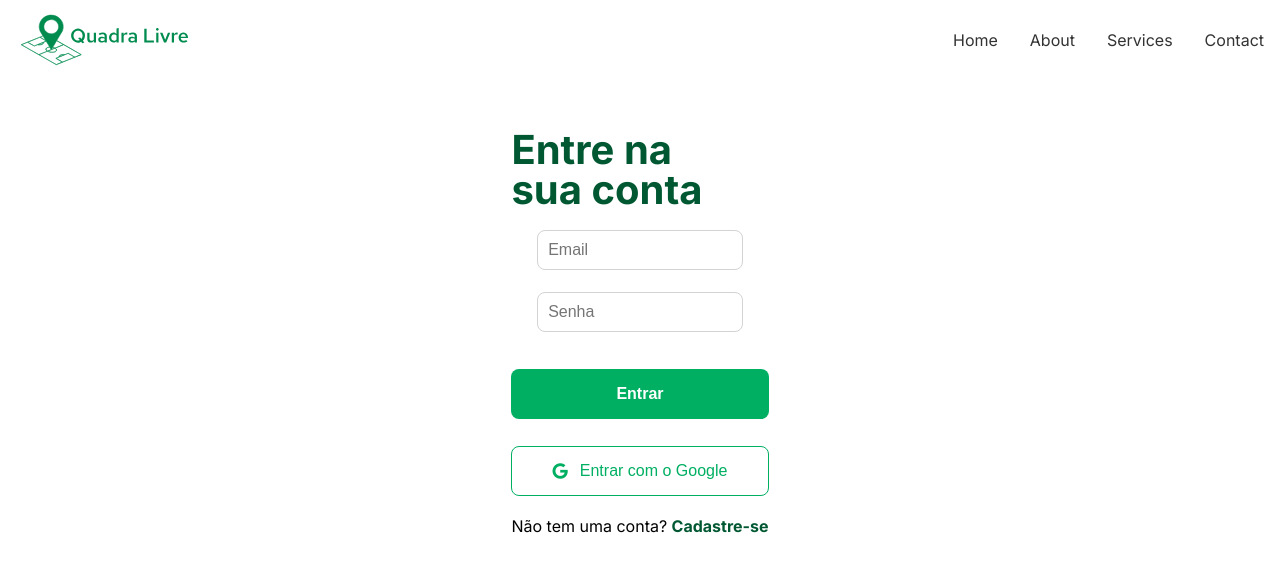
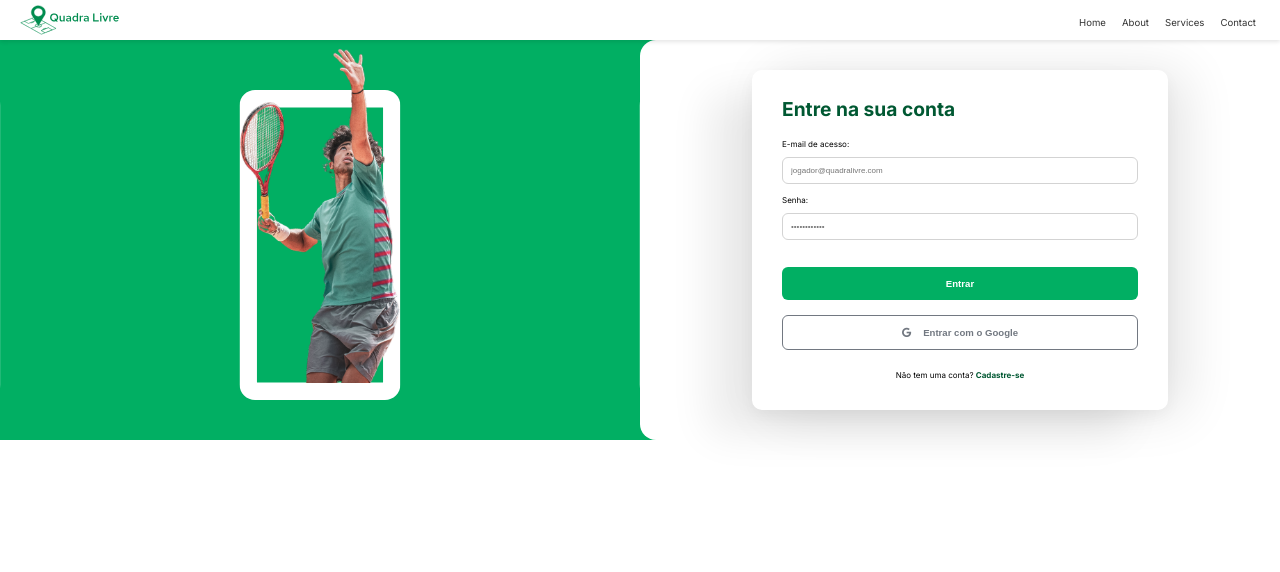
Before and after one commit to conectaesportes/Ce.Web, a React (Vite) app: page / in a window 1280 px wide. Shown: the top 572 px of the page. Built offline with nearby package versions, Linux system fonts and the light colour scheme.

Commit message:
refactor Login page and styles; add Auth component and restructure layout

```diff
--- a/index.html
+++ b/index.html
@@ -14,10 +14,7 @@
   <title>Vite + React</title>
 </head>
 
-<body style="
-margin: 0;
-width: 100vw;
-height: 100vh;">
+<body>
   <div id="root"></div>
   <script type="module" src="/src/main.jsx"></script>
 </body>
--- a/src/App.scss
+++ b/src/App.scss
@@ -1,30 +1,37 @@
 @use 'constants';
 
-#root .App {
-    height: 100vh;
-    width: inherit;
-    overflow: hidden;
-    font-family: 'Inter', sans-serif;
+#root, .App{
+    width: 100%;
+    height: 100%;
+    display: flex;
+    flex-direction: column;
+    overflow-y: auto;
 }
 
-
-
 input {
-    height: 40px;
-    box-sizing: border-box;
-    background-color: constants.$WHITE;
+    font-size: 1rem;
+    padding: .7rem;
+    margin-bottom: 1rem;
     border: 1px constants.$GRAY solid;
-    border-radius: 8px;
-    padding-left: 10px;
-    font-size: 1rem;
-    color: constants.$GRAY;
+    border-radius: 6px;
+    color: black;
+    width: 100%;
 }
 
 button {
-    border-radius: 8px;
-    height: 50px;
-    font-size: 1rem;
-    padding: 0 8px;
+    display: flex;
+    align-items: center;
+    justify-content: center;
+    font-weight: 700;
+    border-radius: 6px;
+    font-size: 1.2rem;
+    padding: 1rem;
+    border: none;
+    cursor: pointer;
+}
+
+label{
+    margin-bottom: 0.5rem;
 }
 
 img {
--- /dev/null
+++ b/src/Index.scss
@@ -0,0 +1,16 @@
+:root {
+    --primary-color: #4caf50;
+    --font-main: "Inter", sans-serif;
+}
+
+* {
+    margin: 0;
+    padding: 0;
+    box-sizing: border-box;
+}
+
+body {
+    font-family: var(--font-main);
+    width: 100vw;
+    height: 100vh;
+}
--- a/src/constants.scss
+++ b/src/constants.scss
@@ -3,6 +3,7 @@ $BACKGROUND: #f5f5f5;
 $WHITE: #FFFFFF;
 $BLACK: #000000;
 $GRAY: #D3D3D3;
+$DARK_GRAY: #727881;
 $DARK_GREEN: #005832;
 $LIGHT_GREEN: #00BE6B;
 $BTN_GREEN: #01AF63;
--- a/src/main.jsx
+++ b/src/main.jsx
@@ -1,6 +1,7 @@
 import { StrictMode } from 'react'
 import { createRoot } from 'react-dom/client'
 import App from './App.jsx'
+import './Index.scss';
 
 createRoot(document.getElementById('root')).render(
   <StrictMode>
--- /dev/null
+++ b/src/pages/Auth.scss
@@ -0,0 +1,133 @@
+@use '../constants.scss';
+
+.Login, .Register {
+  align-items: center;
+  justify-content: center;
+
+  .container-body {
+    display: flex;
+    flex-direction: row;
+    width: 100%;
+  }
+
+  .container-right {
+    width: 100%;
+    background-color: white;
+    border-top-left-radius: 16px;
+    border-bottom-left-radius: 16px;
+  }
+
+
+  .container-left {
+    display: none;
+  }
+}
+
+
+.container-form {
+  margin: 30px 0;
+  padding: 30px;
+
+  form{
+    display: flex;
+    flex-direction: column;
+  }
+
+  .title {
+    text-align: left;
+    font-size: 2.5rem;
+    line-height: 1;
+    color: constants.$DARK_GREEN;
+    width: 80%;
+    margin-bottom: 20px;
+  }
+
+  button {
+    width: 100%;
+    margin-top: 15px;
+  }
+
+  p {
+    margin-top: 20px;
+    text-align: center;
+  }
+
+  a {
+    color: constants.$DARK_GREEN;
+    text-decoration: none;
+    font-weight: 700;
+  }
+}
+
+.button-green {
+  background-color: constants.$BTN_GREEN;
+  color: constants.$WHITE;
+}
+
+.google-register {
+  background-color: transparent;
+  color: constants.$DARK_GRAY;
+  border: 1px solid constants.$DARK_GRAY;
+  gap: 12px;
+}
+
+
+
+
+@media (min-width: 720px) {
+
+  .Login, .Register {
+
+    .container-body {
+      background-color: constants.$BTN_GREEN;
+
+    }
+
+    .container-left {
+      display: flex;
+      width: 50%;
+      background-image: url('../assets/banner.svg');
+      background-size: contain;
+      background-position: center;
+    }
+
+    .container-right {
+      width: 50%;
+      display: flex;
+      justify-content: center;
+    }
+  }
+
+  .container-form {
+    height: fit-content;
+    width: 65%;
+    border-radius: 10px;
+    box-shadow: -43px 24px 40px 0px #00000014,
+      0px 6px 16px 0px #0000000A,
+      17px 3px 52px 0px #0000001C;
+
+    .title {
+      font-size: 1.2em;
+    }
+
+    label{
+      font-size: .5rem;
+    }
+
+    input{
+      font-size: 0.5rem;
+      padding: 0.5rem;
+      margin-bottom: 0.7rem;
+    }
+
+    button {
+      font-size: 0.6rem;
+      padding: 0.7rem;
+    }
+
+    p {
+      font-size: 0.5rem;
+    }
+  }
+
+}
--- a/src/pages/Components/Header.scss
+++ b/src/pages/Components/Header.scss
@@ -1,45 +1,26 @@
 // Header.scss
+@use '../../constants.scss';
 
 .header-component {
     width: 100%;
     height: 80px;
     display: flex;
     flex-direction: row;
-    justify-content: space-between;
+    justify-content: center;
     align-items: center;
     background-color: #ffffff;
     color: #333;
+    box-shadow: 0 2px 4px rgba(0, 0, 0, 0.1);
+    position: relative;
+    z-index: 2;
 
     .logo {
         width: 170px;
         height: fit-content;
-        font-weight: bold;
-        margin-left: 20px;
     }
 
     .nav {
-        display: flex;
-        gap: 1rem;
-
-        ul {
-            display: flex;
-            flex-direction: row;
-        }
-
-        li {
-            list-style: none;
-        }
-
-        a {
-            color: #333;
-            text-decoration: none;
-            padding: 0.5rem 1rem;
-            border-radius: 4px;
-
-            &:hover {
-                background-color: #444;
-            }
-        }
+        display: none;
     }
 
     .menu-icon {
@@ -49,24 +30,44 @@
     }
 }
 
-@media (max-width: 768px) {
+@media (min-width: 720px) {
     .header-component {
-        justify-content: center;
+        justify-content: space-between;
+        height: 40px;
+
+
 
         .nav {
-            display: none;
+            display: flex;
             flex-direction: column;
-            width: 100%;
+            margin-right: 20px;
+
+            ul {
+                display: flex;
+                flex-direction: row;
+                gap: 8px;
+            }
+
+            li {
+                list-style: none;
+            }
 
             a {
-                padding: 1rem;
-                width: 100%;
-                text-align: left;
+                color: #333;
+                text-decoration: none;
+                font-size: 0.6rem;
+                padding: 4px;
+                border-radius: 4px;
+
+                &:hover {
+                    border-bottom: 4px solid constants.$BTN_GREEN;
+                }
             }
         }
 
         .logo {
-            margin-left: 0;
+            width: 100px;
+            margin-left: 20px;
         }
 
         .menu-icon {
@@ -74,7 +75,7 @@
         }
     }
 
-    .header.active .nav {
-        display: flex;
-    }
+    // .header.active .nav {
+    //     display: flex;
+    // }
 }
--- a/src/pages/Login.jsx
+++ b/src/pages/Login.jsx
@@ -3,7 +3,7 @@ import { useNavigate } from 'react-router-dom';
 import { useAuth } from '../context/AuthContext';
 import { login } from '../api/authApi';
 
-import "./Login.scss";
+import "./Auth.scss";
 import Header from './Components/Header';
 
 
@@ -31,18 +31,26 @@ const Login = () => {
   return (
     <div className='Login'>
       <Header></Header>
+      <div className='container-body'>
+
+        <div className='container-left'></div>
+        <div className='container-right '>
           <div className='container-form'>
             <h2 className='title'>Entre na{"\n"}sua conta</h2>
             <form onSubmit={handleLogin}>
+              <label htmlFor="mail">E-mail de acesso:</label>
               <input
+                id='mail'
                 type="email"
-            placeholder="Email"
+                placeholder="jogador@quadralivre.com"
                 value={email}
                 onChange={(e) => setEmail(e.target.value)}
               />
+              <label htmlFor="password">Senha:</label>
               <input
+                id='password'
                 type="password"
-            placeholder="Senha"
+                placeholder="••••••••••••"
                 value={password}
                 onChange={(e) => setPassword(e.target.value)}
               />
@@ -58,6 +66,9 @@ const Login = () => {
             </p>
           </div>
         </div>
+      </div>
+
+    </div>
   );
 };
 
--- a/src/pages/Login.scss
+++ /dev/null
@@ -1,95 +0,0 @@
-@use '../constants.scss';
-
-.Login {
-  display: flex;
-  flex-direction: column;
-  align-items: center;
-  justify-content: center;
-}
-
-.container-form{
-  margin-top: 30px;
-  padding: 20px;
-
-  .title {
-    text-align: left;
-    font-size: 2.5rem;
-    white-space: pre-wrap;
-    line-height: 1;
-    color: constants.$DARK_GREEN;
-    width: 80%;
-    margin-bottom: 20px;
-  }
-
-  button{
-    width: 100%;
-    margin-top: 15px;
-  }
-
-  p{
-    margin-top: 20px;
-    text-align: center;
-  }
-
-  a{
-    color: constants.$DARK_GREEN;
-    text-decoration: none;
-    font-weight: 700;
-  }
-}
-
-input {
-  margin-bottom: 10px;
-  width: 100%;
-}
-
-.button-green {
-  height: 50px;
-  background-color: constants.$BTN_GREEN;
-  color: constants.$WHITE;
-  font-weight: 700;
-  border: none;
-  cursor: pointer;
-}
-
-.google-register {
-  height: 50px;
-  display: flex;
-  align-items: center;
-  justify-content: center;
-  color: constants.$BTN_GREEN;
-  background-color: transparent;
-  border: 1px solid constants.$BTN_GREEN;
-  gap: 12px;
-}
-
-
-
-
-@media (min-width: 1024px) {
-
-
-  input {
-    width: 80%;
-    border-width: 1px;
-    border-style: solid;
-  }
-
-  label {
-    display: block;
-    text-align: left;
-    color: constants.$BLACK;
-    width: 80%;
-    margin-bottom: 5px;
-  }
-
-
-
-  form {
-    display: flex;
-    flex-direction: column;
-    align-items: center;
-    width: 100%;
-    gap: 12px
-  }
-}
--- a/src/pages/Register.jsx
+++ b/src/pages/Register.jsx
@@ -1,7 +1,8 @@
-import React, { useState } from 'react';
+import { useState } from 'react';
 import { useNavigate } from 'react-router-dom';
-import Logo from '../assets/logo.svg';
-import "./Register.scss";
+
+import "./Auth.scss";
+import Header from './Components/Header';
 
 
 const Register = () => {
@@ -29,29 +30,35 @@ const Register = () => {
 
   return (
     <div className='Register'>
-      {/* <img className='logo' src={Logo} alt='Logotipo Quadra Livre'></img> */}
-      <h2>Registre-se</h2>
+      <Header></Header>
+      <div className='container-body'>
+        <div className='container-left'></div>
+        <div className='container-right'>
+          <div className='container-form'>
+            <h2 className='title'>Registre-se</h2>
             <form onSubmit={handleRegister}>
+            <label htmlFor="mail">Digite seu melhor e-mail:</label>
               <input
                 type="email"
-          placeholder="Email"
+                placeholder="jogador@quadralivre.com"
                 value={email}
                 onChange={(e) => setEmail(e.target.value)}
               />
+              <label htmlFor="password">Senha:</label>
               <input
                 type="password"
-          placeholder="Senha"
+                placeholder="••••••••••••"
                 value={password}
                 onChange={(e) => setPassword(e.target.value)}
               />
               <label>Confirme sua senha:</label>
               <input
                 type="password"
-          placeholder="Senha"
+                placeholder="••••••••••••"
                 value={passwordCheck}
                 onChange={(e) => setPasswordCheck(e.target.value)}
               />
-        <button type="submit">
+              <button type="submit" className='button-green'>
                 Cadastrar
               </button>
               <button type="submit" className='google-register'>
@@ -65,6 +72,9 @@ const Register = () => {
               Já tem uma conta? <a href="/">Faça login</a>
             </p>
           </div>
+        </div>
+      </div>
+    </div>
   );
 };
 
```
Also changed, not shown: src/assets/banner.svg (added), src/assets/blur-gradient-green.svg (added). Lines whose indentation alone changed are shown as unchanged.
